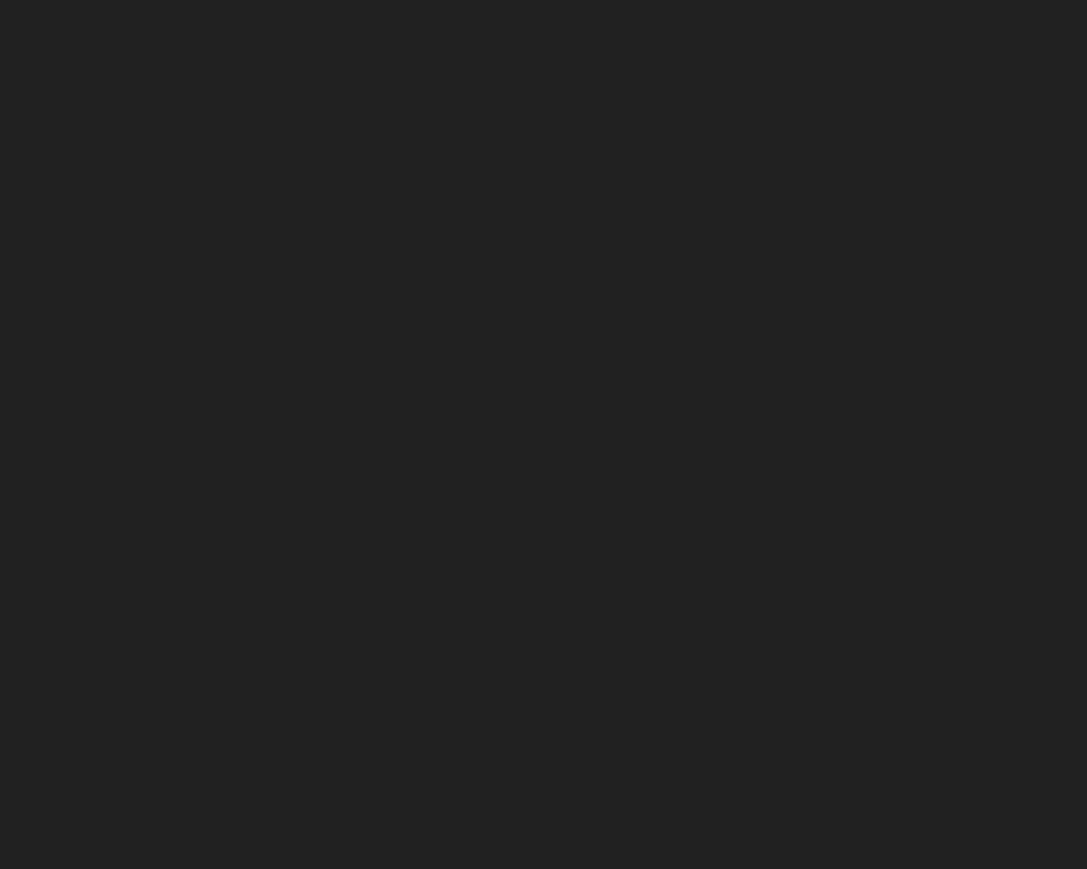
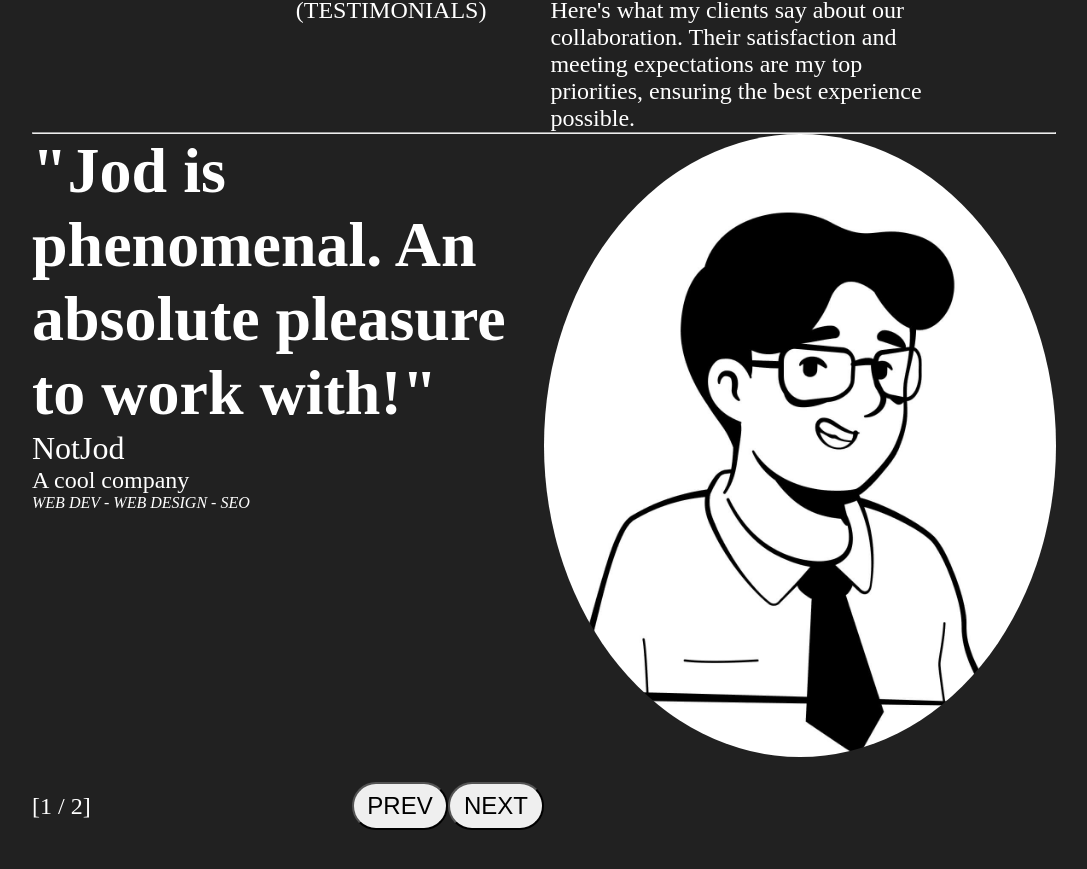
Before and after one commit to MaybeJod/v.0.1_portfolio, a React (Create React App) app: page / in a window 1280 px wide. Shown: the part 2755-3624 px from the top of the page, without its empty margins (96-1183 px from the left). Before the commit the page ends 2498 px from the top, so only its background shows below. Built offline with nearby package versions, Linux system fonts and the light colour scheme.

Commit message:
feat: added testimonial section

```diff
--- /dev/null
+++ b/src/Data/TestimonialsData.ts
@@ -0,0 +1,36 @@
+import tempJod from "../Icons/temp_jod.jpg";
+
+interface Testimonial {
+	clientName: string;
+	clientCompany: string;
+	statement: string;
+	projectTag: string[];
+	img: string;
+}
+
+const testimonial = (
+	clientName: string,
+	clientCompany: string,
+	statement: string,
+	projectTag: string[],
+	img: string
+): Testimonial => {
+	return { clientName, clientCompany, statement, projectTag, img };
+};
+
+export const testimonials: Testimonial[] = [
+	testimonial(
+		"NotJod",
+		"A cool company",
+		"Jod is phenomenal. An absolute pleasure to work with!",
+		["web dev", "web design", "seo"],
+		tempJod
+	),
+	testimonial(
+		"DefinitelyNotJod",
+		"Company Name",
+		"Beyond standards, Jod grasped our vision and brought it to life brilliantly.",
+		["web dev", "web design"],
+		tempJod
+	),
+];
--- a/src/Pages/LandingPage.css
+++ b/src/Pages/LandingPage.css
@@ -281,7 +281,9 @@
 						}
 					}
 					.slide-img {
-						min-width: 50dvw;
+						/* min-width: 50dvw; */
+						width: 100%;
+						border-radius: 500%;
 						height: auto;
 					}
 				}
--- a/src/Pages/LandingPage.tsx
+++ b/src/Pages/LandingPage.tsx
@@ -2,6 +2,7 @@ import "./LandingPage.css";
 import Hero from "./LandingPageComponents/Hero";
 import Projects from "./LandingPageComponents/Projects";
 import About from "./LandingPageComponents/About";
+import Testimonial from "./LandingPageComponents/Testimonial";
 
 export default function LandingPage() {
 	return (
@@ -9,6 +10,7 @@ export default function LandingPage() {
 			<Hero />
 			<Projects />
 			<About />
+			<Testimonial />
 		</>
 	);
 }
--- /dev/null
+++ b/src/Pages/LandingPageComponents/Testimonial.tsx
@@ -0,0 +1,91 @@
+import React, { useState, useEffect } from "react";
+import { testimonials } from "../../Data/TestimonialsData";
+
+export default function Testimonial() {
+	const [slideIndex, setSlideIndex] = useState(1);
+
+	// Function to handle slide navigation
+	const showSlide = (n: number) => {
+		let newIndex = n;
+
+		// Handle edge cases
+		if (newIndex > testimonials.length) newIndex = 1;
+		if (newIndex < 1) newIndex = testimonials.length;
+
+		setSlideIndex(newIndex);
+	};
+
+	// Navigate to previous or next slide
+	const changeSlide = (n: number) => {
+		showSlide(slideIndex + n);
+	};
+
+	// Initialize with first slide
+	useEffect(() => {
+		showSlide(1);
+	}, []);
+	return (
+		<section id="testimonial">
+			<div className="page-container">
+				<div className="testimonial-start">
+					<h2>don't take my word for it</h2>
+					<div id="testimonialHeading">
+						<p id="testimonial-left">(testimonials)</p>
+						<p id="testimonial-right">
+							Here's what my clients say about our collaboration. Their
+							satisfaction and meeting expectations are my top priorities,
+							ensuring the best experience possible.
+						</p>
+					</div>
+				</div>
+				<hr />
+				<div className="slideshow-container">
+					{testimonials.map((testimonial, index) => (
+						<div
+							key={index}
+							className="slides"
+							style={{ display: slideIndex === index + 1 ? "grid" : "none" }}>
+							<div className="slideshow-left">
+								<div className="slide-header">
+									<h3>"{testimonial.statement}"</h3>
+									<p className="client-name">{testimonial.clientName}</p>
+									<p className="client-company">{testimonial.clientCompany}</p>
+									<div className="project-tag">
+										{testimonial.projectTag.map((tag, tagIndex) => (
+											<React.Fragment key={tagIndex}>
+												<span>{tag}</span>
+												{tagIndex < testimonial.projectTag.length - 1 && " - "}
+											</React.Fragment>
+										))}
+									</div>
+								</div>
+								<div className="slide-controller">
+									<p className="slide-number">
+										[{index + 1} / {testimonials.length}]
+									</p>
+									<div className="slide-button-container">
+										<button
+											className="slide-buttons prevBtn"
+											onClick={() => changeSlide(-1)}>
+											prev
+										</button>
+										<button
+											className="slide-buttons nextBtn"
+											onClick={() => changeSlide(1)}>
+											next
+										</button>
+									</div>
+								</div>
+							</div>
+							<img
+								src={testimonial.img}
+								alt="client image"
+								className="slide-img"
+							/>
+						</div>
+					))}
+				</div>
+			</div>
+		</section>
+	);
+}
```
Also changed, not shown: src/Data/ProjectsData.ts (renamed from src/Data/ProjectsData.tsx).
